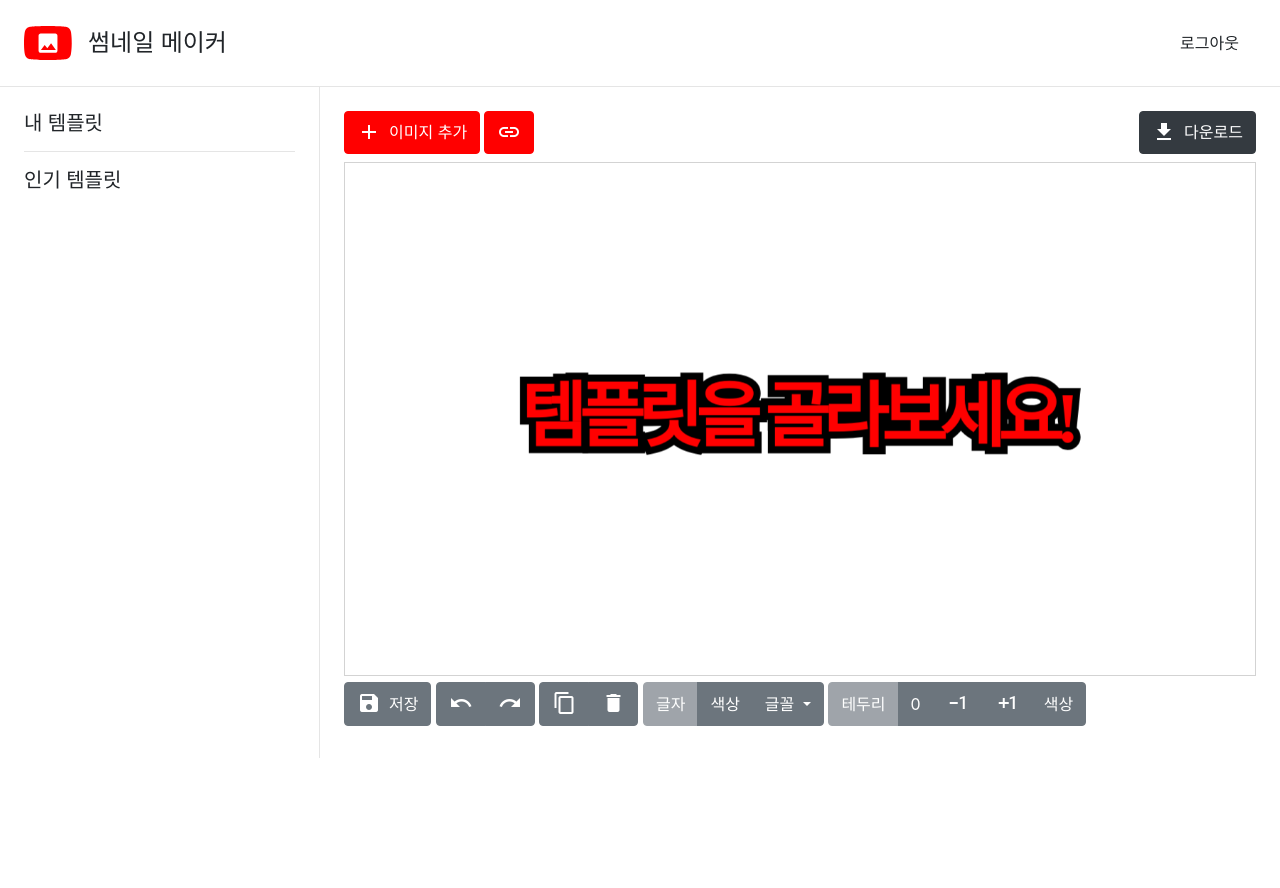
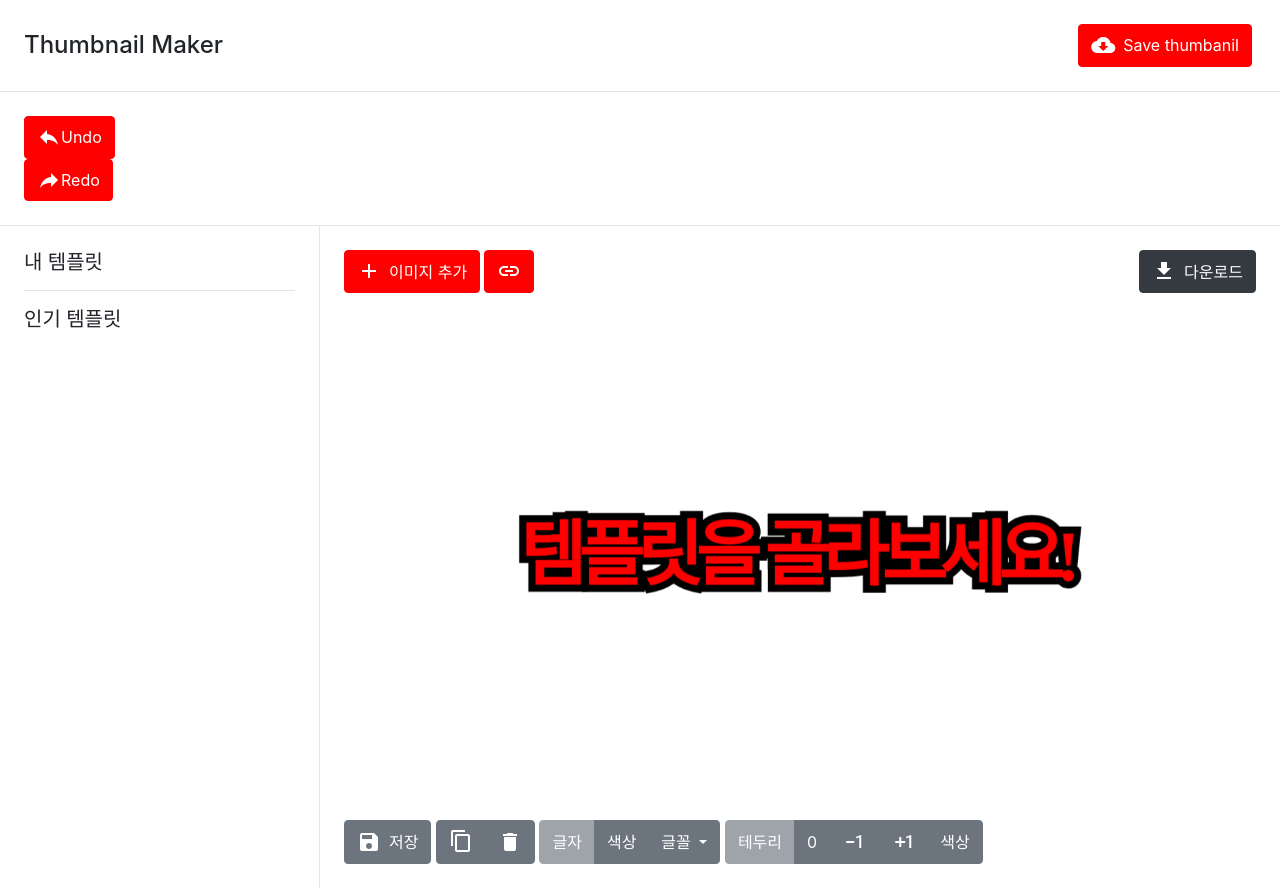
Before and after one commit to twins1040/ThumbnailCanvas, a Django app: page / in a window 1280 px wide. Before the commit the page ends 758 px from the top, so only its background shows below. Run offline with Django 3.2, Linux system fonts and the light colour scheme; the visitor is signed in with stand-in values (Sample User, id 1); data comes from the database, SQL or seed files in the repository; data that the repository does not hold is empty; parts of the project's set-up code (start-up, migrations or seed data) failed here and were passed over; some libraries are stand-ins or nearby versions; some web fonts are replaced.

Commit message:
add editor navbar

```diff
--- a/fabricCanvas/templates/fabricCanvas/index.html
+++ b/fabricCanvas/templates/fabricCanvas/index.html
@@ -42,20 +42,34 @@
 
 
 	<nav class="bd-navbar">
-		<img class="ic-big mr-3" src="{% static "img/youthumb.svg" %}">
-		<h4 class="bd-title d-inline">썸네일 메이커</h4>
+		<h4 class="m-0 d-inline">Thumbnail Maker</h4>
 
 		<div class="btn-group ml-auto">
 			<!-- 로그인 -->
 			<div class="mr-1">
 				{% if user.is_authenticated %}
-					<a class="btn btn-link mb-0" id="switch-user" data-user="true">로그아웃</a>
+					<a class="btn btn-with-icon btn-primary color-white mb-0" id="switch-user" data-user="true">
+						<i>cloud_download</i> Save thumbanil</a>
 				{% else %}
-					<a class="btn btn-link mb-0" id="switch-user" data-user="false">로그인</a>
+					<a class="btn btn-with-icon btn-primary color-white mb-0" id="switch-user" data-user="false">
+						<i>cloud_download</i> Save thumbanil</a>
 				{% endif %}
 				<input type="file" id="imgLoader" class="hide-input"/>
 			</div>
 		</div>
+	</nav>
+	<nav class="bd-navbar">
+		<div>
+			<button id="btn-undo" class="btn btn-primary btn-icon">
+				<i >reply</i>
+				<span>Undo</span>
+			</button>
+			<button id="btn-undo" class="btn btn-primary btn-icon">
+				<i class="y-flip">reply</i>
+				<span>Redo</span>
+			</button>
+		</div>
+
 	</nav>
 
 	<div class="container-fluid">
@@ -89,7 +103,7 @@
 				</div>
 
 				<div class="block-canvas transition">
-					<canvas id="myCanvas" class="canvas-artboard sticky-header">
+					<canvas id="myCanvas" class="canvas-artboard sticky-header b-1">
 						Your browser does not support the canvas element
 					</canvas>
 				</div>
@@ -109,15 +123,6 @@
 						</form>
 					</div>
 
-					<!-- 콤포넌트 제어 -->
-					<div class="btn-group" role="group" aria-label="Basic example">
-						<button class="btn btn-secondary" id="btn-undo">
-							<i >undo</i>
-						</button>
-						<button class="btn btn-secondary" id="btn-redo">
-							<i >redo</i>
-						</button>
-					</div>
 					<!-- 콤포넌트 제어 -->
 					<div class="btn-group" role="group" aria-label="Basic example">
 						<button class="btn btn-secondary" id="btn-copy" alt="ctr+c">
--- a/static/bypass/custom.css
+++ b/static/bypass/custom.css
@@ -2,9 +2,9 @@
 .hide {
 	display: none;
 }
-#myCanvas {
+/* #myCanvas {
 	border:1px solid #d3d3d3;
-}
+} */
 .canvas-container,
 .lower-canvas,
 .upper-canvas {
@@ -39,16 +39,6 @@
 .bd-content {
 	padding: 1.5rem;
 }
-/* #imgLoader {
-	width: 200px;
-} */
-/* .img-loader label {
-	display: inline-block; padding: .75em 1rem; color: white; font-size: inherit; line-height: normal; vertical-align: middle;
-	background-color: #ff0000;
-	cursor: pointer; border: 1px solid #ebebeb;
-	border-bottom-color: #e2e2e2; border-radius: .25em;
-	margin-bottom: 0;
-} */
 
 .hide-input {
 	position: absolute;
@@ -60,47 +50,17 @@
 	clip:rect(0,0,0,0);
 	border: 0;
 }
-.ic-big {
-	width: 48px;
-}
-.ic-add-photo {
-	color: white;
-	width: 24px;
-	position: relative;
-	top: 2px;
-	margin-top: -0.5rem;
-}
+
 .canvas-tool .btn {
 	height: 44px;
 }
-.bd-title {
-	margin: 0 !important;
-}
-.btn-primary {
-	background-color: #ff0000;
-	border-color: #ff0000;
-}
-.btn-primary:hover, .btn-primary:not(:disabled):not(.disabled).active, .btn-primary:not(:disabled):not(.disabled):active, .show>.btn-primary.dropdown-toggle {
-	background-color: #cc0000;
-	border-color: #cc0000;
-}
-.btn-tool {
 
-}
-.color-group {
-	display: flex;
-	align-items: flex-start;
-	padding: 1rem;
-	/* background-color: #fbfbfb;
-	border: 1px solid #ebebeb; */
-}
-.color-chip {
-	width: 2rem;
-	height: 2rem;
-	/* border-radius: 2px; */
-	display: inline-block;
-	/* margin-right: 2px; */
-}
+
+
+
+
+/*================ Color ================*/
+
 .red { background-color: red; }
 .orange { background-color: orange; }
 .yellow { background-color: yellow; }
@@ -129,9 +89,8 @@
 .b-gray { border: 2px solid gray; }
 .b-brown { border: 2px solid brown; }
 
-.canvas-tool > .btn-group {
-	margin-bottom: 0.5rem;
-}
+
+/*================ Buttons ================*/
 .btn-with-icon,
 .btn-icon {
 	display: flex;
@@ -140,12 +99,24 @@
 .btn-with-icon i {
 	margin-right: 0.5rem;
 }
-.page-header {
+.btn-primary {
+	background-color: #ff0000;
+	border-color: #ff0000;
+}
+.btn-primary:hover, .btn-primary:not(:disabled):not(.disabled).active, .btn-primary:not(:disabled):not(.disabled):active, .show>.btn-primary.dropdown-toggle {
+	background-color: #cc0000;
+	border-color: #cc0000;
+}
 
-}
+/* transition */
 .transition {
 	transition: all 2s ease ;
 }
+.y-flip {
+	-webkit-transform: scaleX(-1);
+	transform: scaleX(-1);
+}
+
 .sticky-header {
 	position: fixed;
 	top: 0;
```
